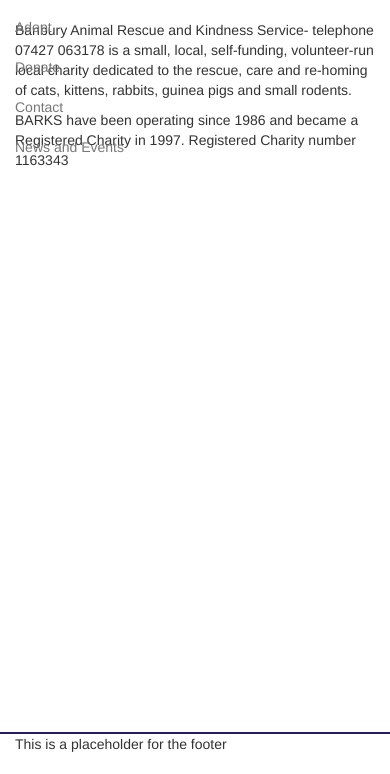
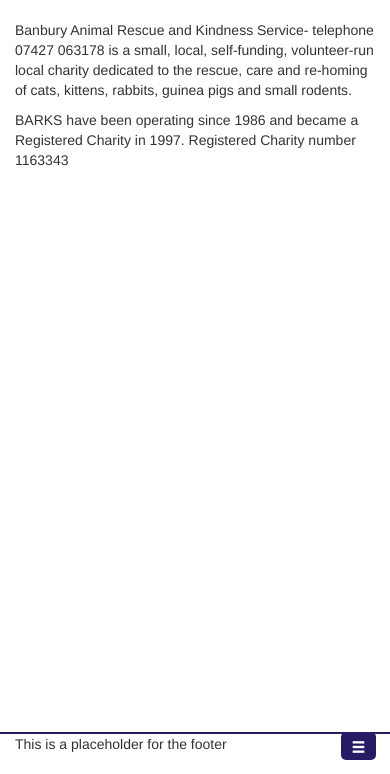
Before and after one commit to Donutttt/barks_test_django, a Django app: page / in a window 390 px wide. Shown: the part 70-844 px from the top of the page. Run offline with Django 3.2, Linux system fonts and the light colour scheme; parts of the project's set-up code (start-up, migrations or seed data) failed here and were passed over; some libraries are stand-ins or nearby versions.

Commit message:
mobile menu added

```diff
--- a/barks/templates/base.html
+++ b/barks/templates/base.html
@@ -23,6 +23,9 @@
             </div>
 
             {% include 'footer.html' %}
+
+            <script src="https://cdnjs.cloudflare.com/ajax/libs/jquery/3.1.1/jquery.min.js"></script>
+            <script src="{% static 'menu.js' %}"></script>
     </body>
 
 </html>
--- a/barks/templates/header.html
+++ b/barks/templates/header.html
@@ -7,12 +7,17 @@
                     <h1>BARKS</h1>
                 </div>
             </div>
-            <ul class="nav navbar-nav">
-                <li><a href="/animals">Adopt</a></li>
-                <li><a href="/donate">Donate</a></li>
-                <li><a href="/contacts">Contact</a></li>
-                <li><a href="/news_events">News and Events</a></li>
-            </ul>
+
+            <div class="standard-menu">
+                {% include "menu_list.html" %}
+            </div>
+
+            <div class="mobile-menu-wrapper">
+                <div class="mobile-menu">
+                    {% include "menu_list.html" %}
+                </div>
+                <span class="glyphicon glyphicon-menu-hamburger mobile-menu-icon"></span>
+            </div>
         </div>
     </nav>
 
--- /dev/null
+++ b/barks/templates/menu_list.html
@@ -0,0 +1,6 @@
+<ul class="nav navbar-nav">
+    <li><a href="/animals">Adopt</a></li>
+    <li><a href="/donate">Donate</a></li>
+    <li><a href="/contacts">Contact</a></li>
+    <li><a href="/news_events">News and Events</a></li>
+</ul>
--- /dev/null
+++ b/website/static/menu.js
@@ -0,0 +1,3 @@
+$('.mobile-menu-icon').click(function(){
+    $('.mobile-menu').toggle();
+});
--- a/website/static/styles.css
+++ b/website/static/styles.css
@@ -91,3 +91,49 @@
 iframe{
     border: none;
 }
+
+.mobile-menu-wrapper{
+    display: none;
+    position: fixed;
+    bottom: 1em;
+    right: 1em;
+
+    background-color: #261C66;
+    color: white;
+
+    padding: 0.5em 0.75em;
+
+    border-radius: 5px;
+}
+
+
+.mobile-menu{
+    display: none;
+}
+
+.mobile-menu-icon{
+    float: right;
+}
+
+.mobile-menu ul{
+    width: 10em;
+}
+
+.mobile-menu li{
+    display: inline-block;
+    width: 100%;
+}
+
+.mobile-menu a{
+    color: white;
+}
+
+@media screen and (max-width: 767px){
+    .mobile-menu-wrapper{
+        display: inline-block;
+    }
+
+    .standard-menu{
+        display: none;
+    }
+}
```
Also changed, not shown: 5 other files.
